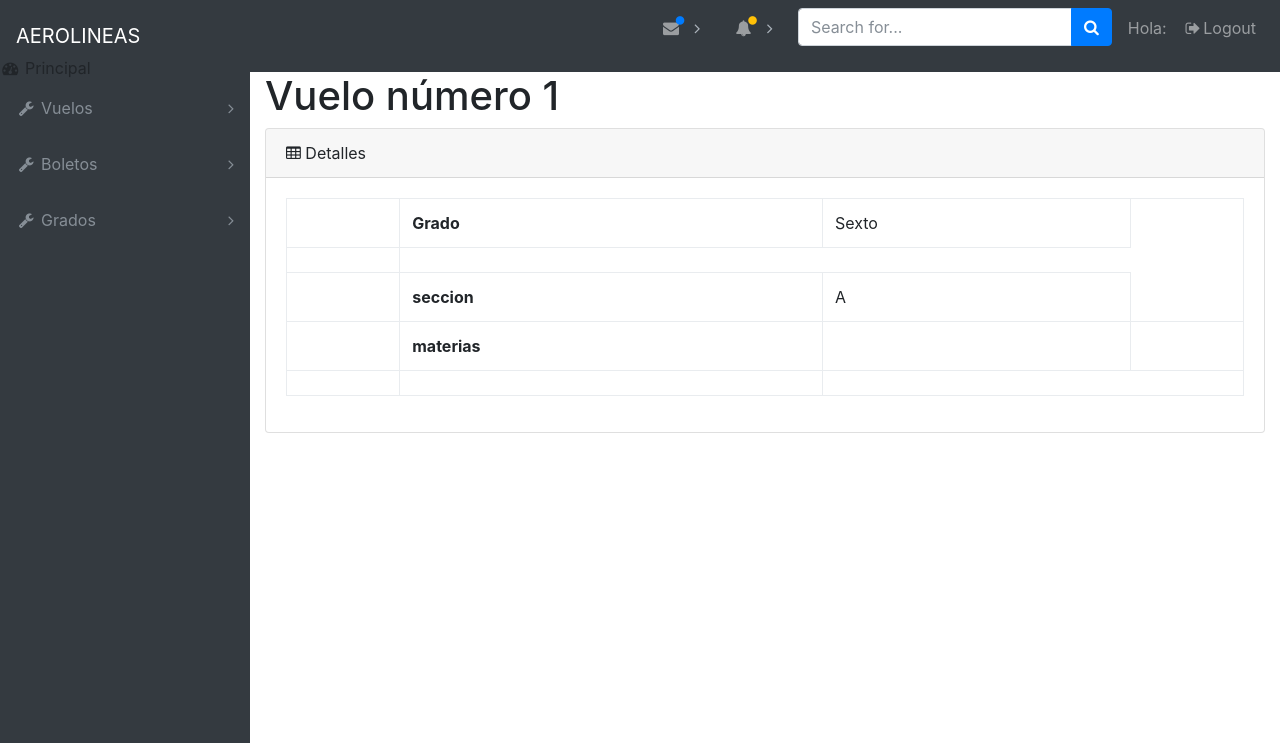
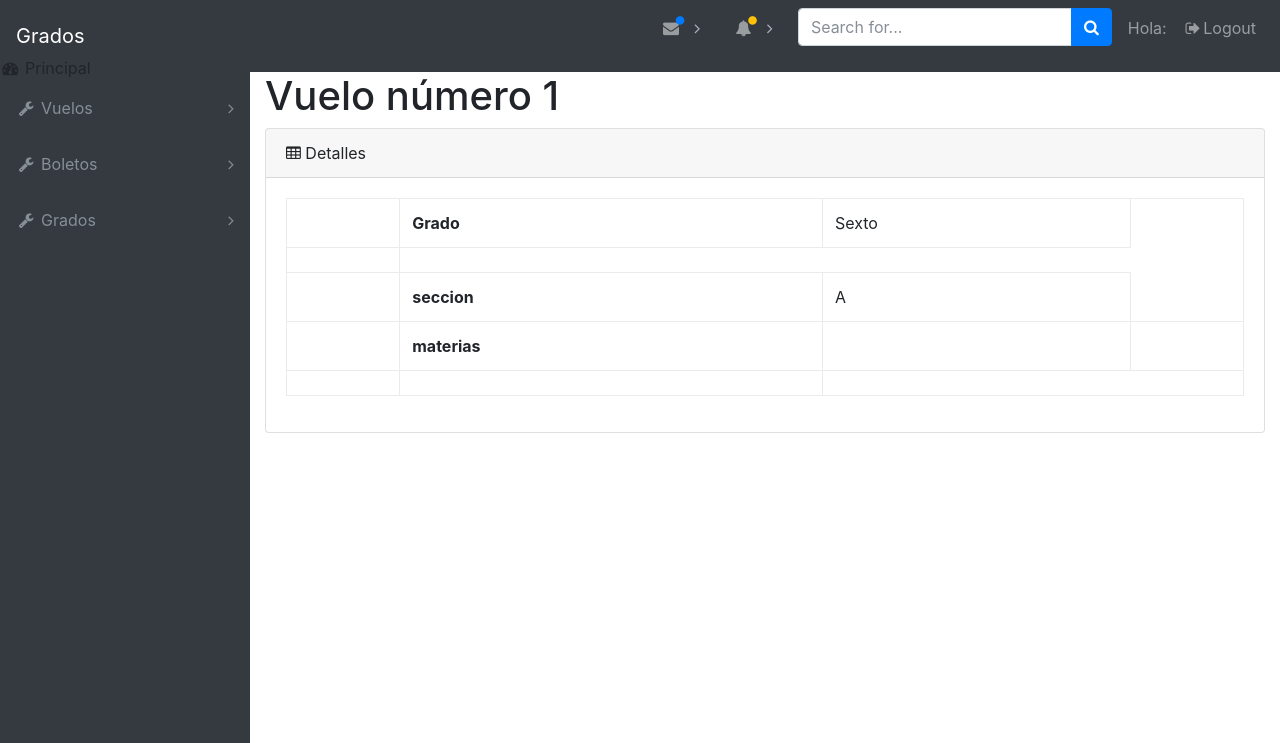
Before and after one commit to jaggerd38/examenfinalcomercial, a Django app: page /grado/1/ in a window 1280 px wide. Shown: the top 743 px of the page. Run offline with Django 3.2, Linux system fonts and the light colour scheme; data comes from the database, SQL or seed files in the repository; some libraries are stand-ins or nearby versions.

Commit message:
arreglar bootstrap

```diff
--- a/notas/templates/notas/blank.html
+++ b/notas/templates/notas/blank.html
@@ -8,7 +8,7 @@
   <meta name="viewport" content="width=device-width, initial-scale=1, shrink-to-fit=no">
   <meta name="description" content="">
   <meta name="author" content="">
-  <title>Aerolineas</title>
+  <title>Grados</title>
 
   {% block css %}
 
@@ -26,7 +26,7 @@
 <body class="fixed-nav sticky-footer bg-dark" id="page-top">
   <!-- Navigation-->
   <nav class="navbar navbar-expand-lg navbar-dark bg-dark fixed-top" id="mainNav">
-    <a class="navbar-brand" href="index.html">AEROLINEAS</a>
+    <a class="navbar-brand" href="index.html">Grados</a>
     <button class="navbar-toggler navbar-toggler-right" type="button" data-toggle="collapse" data-target="#navbarResponsive" aria-controls="navbarResponsive" aria-expanded="false" aria-label="Toggle navigation">
       <span class="navbar-toggler-icon"></span>
     </button>
```
